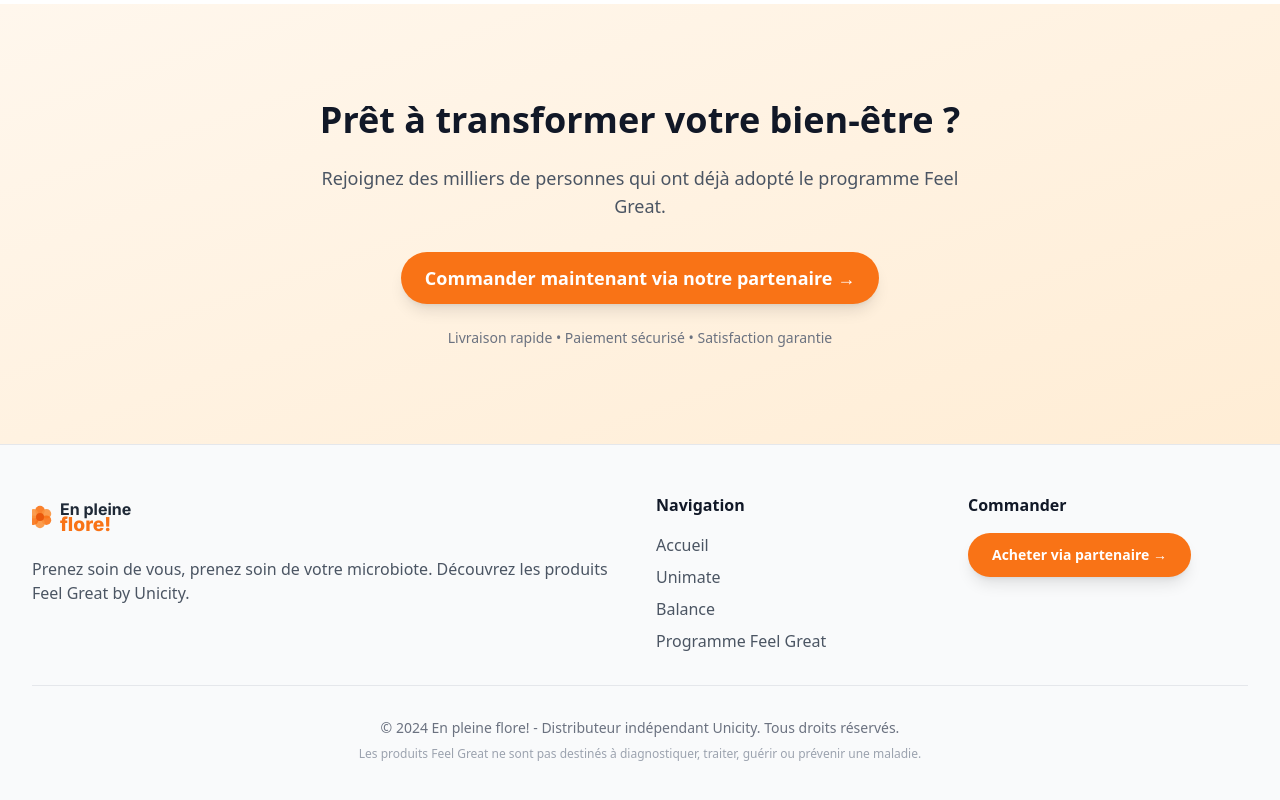
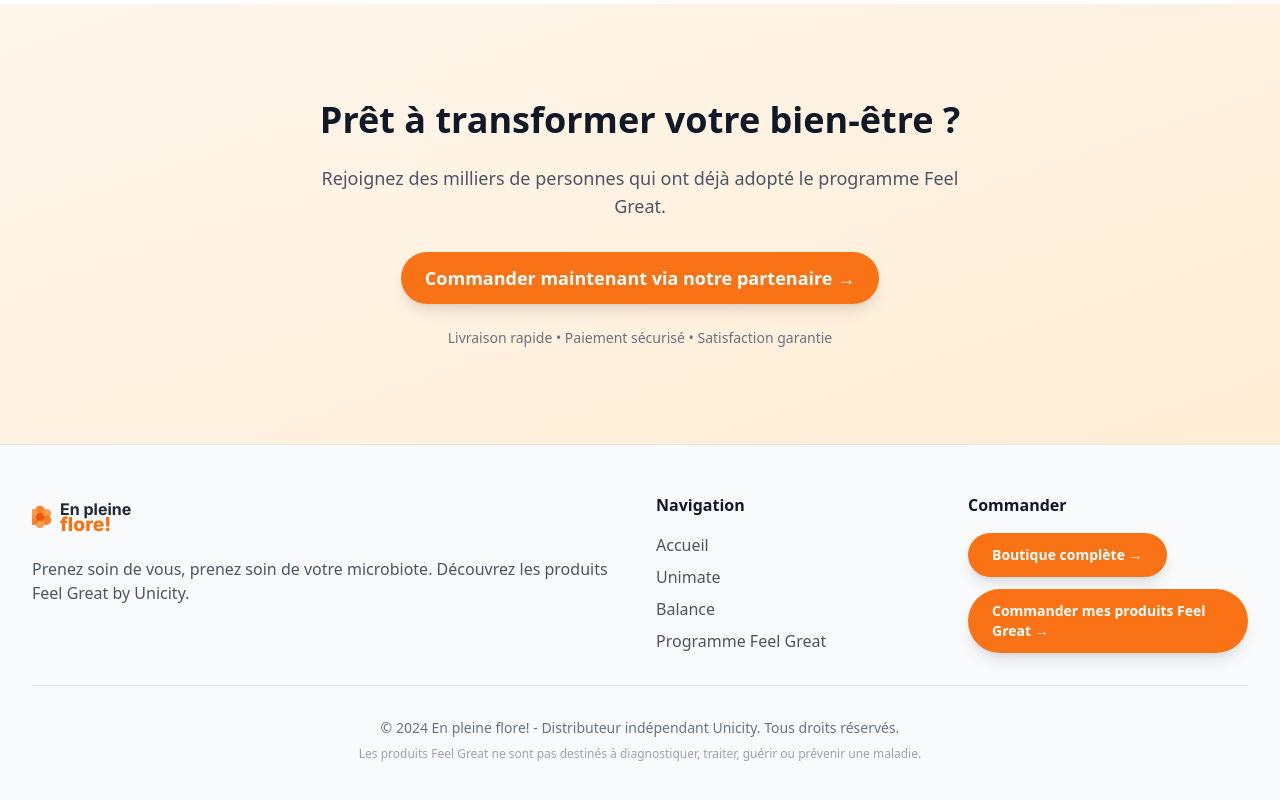
Before and after one commit to Nosioul/EnPleineFlore, a Next.js app: page / in a window 1280 px wide. Shown: the part 4566-5366 px from the top of the page. Built offline with nearby package versions, Linux system fonts and the light colour scheme.

Commit message:
lienBoutiqueComplete

```diff
--- a/src/components/Footer.tsx
+++ b/src/components/Footer.tsx
@@ -7,6 +7,7 @@
     <footer className="bg-gray-50 border-t border-gray-200">
       <div className="container-custom py-12">
         <div className="grid grid-cols-1 md:grid-cols-4 gap-8">
+
           {/* Logo et description */}
           <div className="col-span-1 md:col-span-2">
             <Logo width={160} height={48} />
@@ -42,18 +43,31 @@
             </ul>
           </div>
 
-          {/* Contact */}
+          {/* Zone Commander — MODIFIÉE */}
           <div>
             <h3 className="font-semibold text-gray-900 mb-4">Commander</h3>
+
+            {/* Nouveau bouton : Boutique complète */}
+            <a
+              href="https://shop2.unicity.com/c/125413749"
+              target="_blank"
+              rel="noopener noreferrer"
+              className="btn-primary text-sm mb-3 inline-block"
+            >
+              Boutique complète →
+            </a>
+
+            {/* Ancien bouton renommé */}
             <a
               href="https://ufeelgreat.com/c/Mijo"
               target="_blank"
               rel="noopener noreferrer"
-              className="btn-primary text-sm"
+              className="btn-primary text-sm inline-block"
             >
-              Acheter via partenaire →
+              Commander mes produits Feel Great →
             </a>
           </div>
+
         </div>
 
         {/* Copyright */}
```
